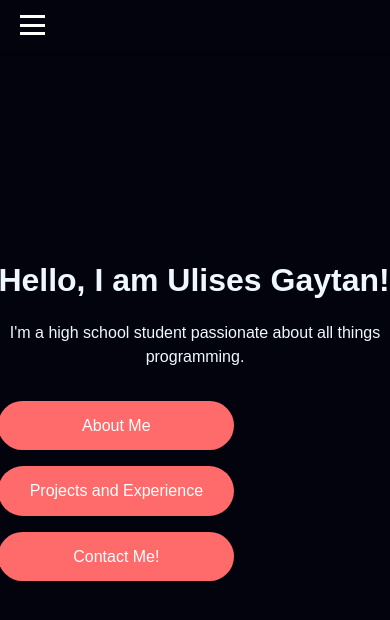
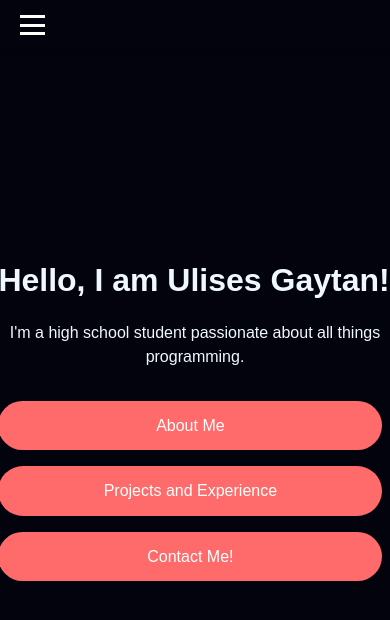
Before and after one commit to deltaflyer17/Portfolio, a React (Vite) app: page / in a window 390 px wide. Shown: the top 620 px of the page. Built offline with nearby package versions, Linux system fonts and the light colour scheme.

Commit message:
Update App.css

```diff
--- a/src/styles/App.css
+++ b/src/styles/App.css
@@ -66,7 +66,7 @@ html, body {
   .cta-button {
     padding: 0.9rem 1.9rem;     /* Adjust padding for smaller buttons */
     font-size: 1rem;            /* Make font size smaller */
-    width: 60%;
+    width:384px;
   }
 }
 
```
